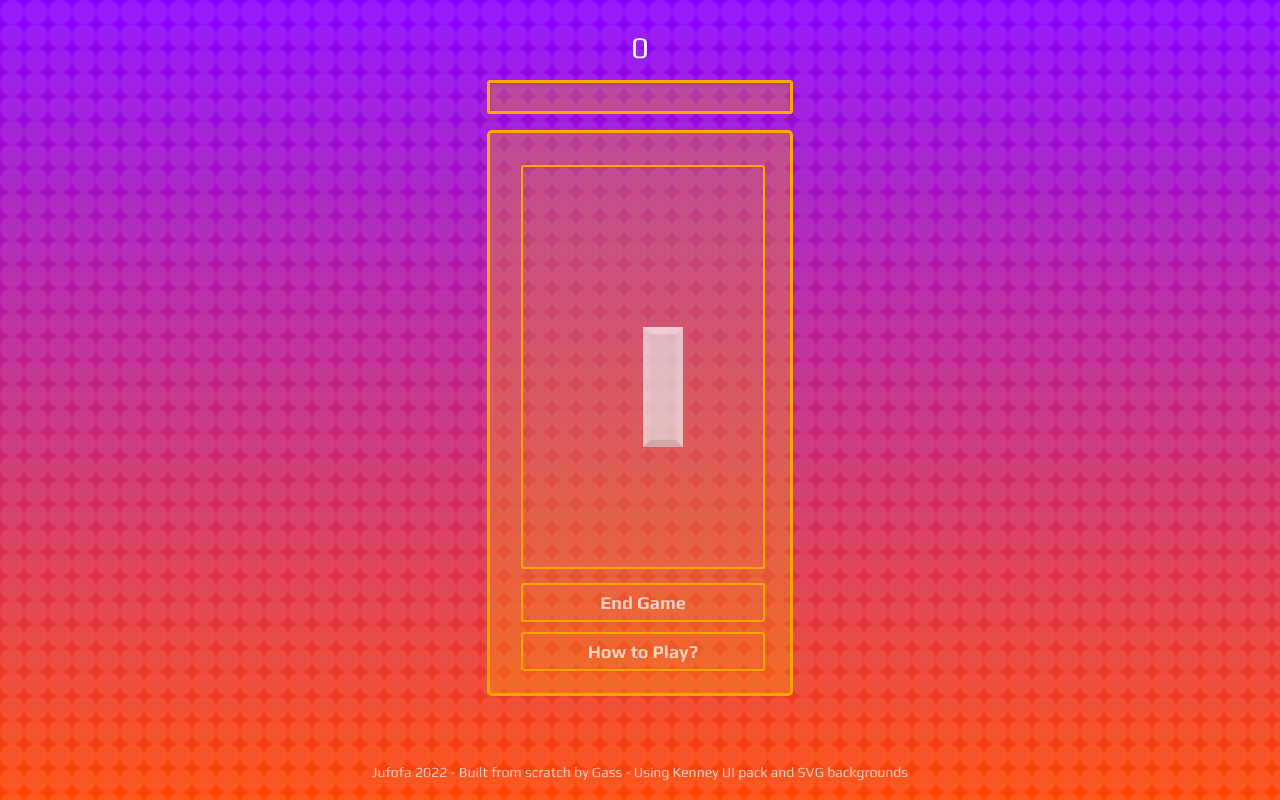
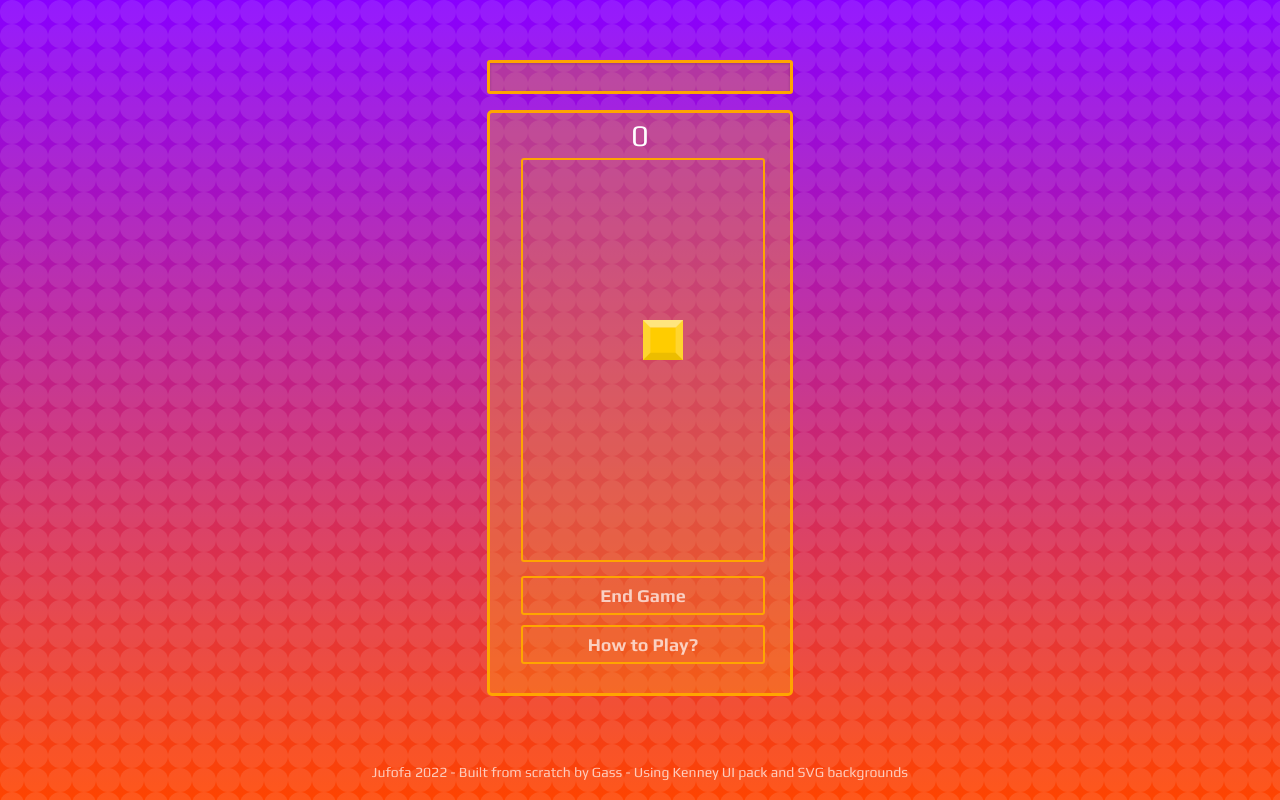
Before and after one commit to gass-git/jufofu-web, a plain HTML site: page index.html in a window 1280 px wide. Both pictures are taken after a click on the button "Start Game". Drawn offline with Linux system fonts and the light colour scheme.

Commit message:
New bomb mechanism working

```diff
--- a/engine-v3.js
+++ b/engine-v3.js
@@ -2,10 +2,8 @@ const canvas = document.getElementById("canvas"),
       scoreDiv = document.getElementById("score"),
       startBtn = document.getElementById("startBtn"),
       ctx = canvas.getContext("2d"),
-      progressBar = document.getElementById("progress-bar");
-
-// Variable for progress bar functionality
-var fill = 0
+      progressBar = document.getElementById("progress-bar"),
+      bombsInventory = document.getElementById("bombs-inventory");
 
 // Block images ------------------------------------
 const greenBlock = new Image(),
@@ -95,7 +93,8 @@ const speed = 1,
 var right = false,
     left = false,
     down = false,
-    up = false;
+    up = false,
+    spacebar = false;
 
 // Other global variables
 var score = 0,
@@ -104,6 +103,13 @@ var score = 0,
     isGameOver = false,
     timeOut = false,
     longInPlay = false;
+
+// Variable for progress bar functionality
+var fill = 0
+
+// Bomb inventory
+var bombsAvailable = 0,
+    throwBomb = false;
 
 /**
  * @abstract Piece classes
@@ -189,7 +195,7 @@ function gameLoop(){
 
   // Create the first piece
   if(pieces.length === 0){
-    pieces.push(randomPiece());
+    pieces.push(createPiece());
   }
 
   var AP // Active piece
@@ -199,6 +205,17 @@ function gameLoop(){
     drawPiece(p.image, p.x, p.y)
     p.isActive ? AP = p : null
   })
+
+  /**
+   * @abstract Throw bomb on next turn ?
+   *
+   */
+  if(spacebar && !throwBomb && bombsAvailable > 0){
+
+    throwBomb = true
+    bombsInventory.removeChild(bombsInventory.childNodes[bombsAvailable - 1])
+  }
+
 
   /**
    * @abstract Rotation
@@ -220,9 +237,28 @@ function gameLoop(){
    */
   let n
 
-  if(down){ // Booster
-    n = 5
-    fill < 100.1 ? fill += 0.1 : fill = 0  // Progress bar fill
+  // Show available bombs
+  var node = document.createElement("span")
+  var imageElement = document.createElement("img")
+  imageElement.src = "inGame_images/blackCircle.png"
+  node.appendChild(imageElement)
+
+  if(down){
+    n = 5 // Booster
+
+    // Bombs inventory
+    if(fill < 100){
+      fill += 0.2
+    }
+    else{
+      fill = 0
+
+      // Maximum capacity of bombs in inventory
+      bombsAvailable <= 8 ?  bombsAvailable++ : null
+
+      // Append new bomb to inventory DIV
+      bombsInventory.appendChild(node)
+    }
   }
   else{
     n = 40
@@ -272,7 +308,7 @@ function gameLoop(){
         }
 
         // Create a new piece
-        pieces.push(randomPiece())
+        pieces.push(createPiece())
       }
     }
 
@@ -293,7 +329,7 @@ function gameLoop(){
         else{
           // Deactivate piece and create a new one
           AP.isActive = false
-          pieces.push(randomPiece())
+          pieces.push(createPiece())
         }
 
       }
@@ -310,7 +346,7 @@ function gameLoop(){
         else{
           // Deactivate piece and create a new one
           AP.isActive = false
-          pieces.push(randomPiece())
+          pieces.push(createPiece())
         }
       }
     }
@@ -799,7 +835,15 @@ function GET_lowestAvailableRow(piece){
   return resultRow
 }
 
-function randomPiece(){
+function createPiece(){
+
+  if(throwBomb){
+
+    throwBomb = false
+    bombsAvailable -= 1
+    return new bomb()
+  }else{
+
     let rand = Math.random()
 
     /**
@@ -823,18 +867,17 @@ function randomPiece(){
     let randomColor = colorsInPlay[ Math.floor( Math.random() * (colorsInPlay.length) ) ]
 
     // IMPORTANT: make sure the function ALWAYS returns a piece
-  if(rand < 0.12 && pieces.length > 6){
-    return new bomb()
-  }
-  else if(rand < 0.25 && !longInPlay){
+    if(rand < 0.15 && !longInPlay){
       return new long()
     }
-  else if(rand < 0.35){
+    else if(rand < 0.25){
       return new block('crystal')
     }
     else {
       return new block(randomColor)
     }
+  }
+
 }
 
 function explode(p){
@@ -986,30 +1029,36 @@ function drawPiece(image, x, y){
 
 function handleKeyDown(e){
   if(e.key === "Right" || e.key === "ArrowRight"){
-    right = true;
+    right = true
   }
   if(e.key === "Left" || e.key === "ArrowLeft"){
-    left = true;
+    left = true
   }
   if(e.key === "Down" || e.key === "ArrowDown"){
-    down = true;
+    down = true
   }
   if(e.key === "Up" || e.key === "ArrowUp"){
-    up = true;
+    up = true
+  }
+  if(e.keyCode === 32){
+    spacebar = true
   }
 }
 function handleKeyUp(e){
   if(e.key === "Right" || e.key === "ArrowRight"){
-    right = false;
+    right = false
   }
   if(e.key === "Left" || e.key === "ArrowLeft"){
-    left = false;
+    left = false
   }
   if(e.key === "Down" || e.key === "ArrowDown"){
-    down = false;
+    down = false
   }
   if(e.key === "Up" || e.key === "ArrowUp"){
-    up = false;
+    up = false
+  }
+  if(e.keyCode === 32){
+    spacebar = false
   }
 }
 
--- a/index.html
+++ b/index.html
@@ -13,7 +13,7 @@
       This game does not work on touch screen devices.
     </div>
 
-    <div id="score" style="display:block">0</div>
+    <div id="bombs-inventory"></div>
 
     <div class="bar-wrapper">
       <div class="bar">
@@ -22,6 +22,8 @@
     </div>
 
     <div class="canvas-wrapper" id="game-wrapper" style="display:block">
+
+      <div id="score" style="display:block">0</div>
 
       <!-- IMPORTANT: width and height must be multiples of 2 -->
       <canvas id="canvas" width="240" height="400"></canvas>
--- a/styles.css
+++ b/styles.css
@@ -12,22 +12,31 @@ body {
 .canvas-wrapper {
   position: relative;
   width: 300px;
-  height: 560px;
+  height: 580px;
   margin: 0 auto;
   border: 3px solid rgb(255, 165, 0.3);
   background: rgb(255, 165, 0, 0.3);
   border-radius: 5px;
 }
+#bombs-inventory {
+  margin: 10px auto 10px auto;
+  height: 40px;
+  width: 300px;
+}
+#bombs-inventory span {
+  margin-right: 10px;
+}
+
 #score {
   width: 100%;
-  padding-top: 30px;
-  height: 50px;
+  padding-top: 5px;
+  height: 40px;
   text-align: center;
   font-size: 30px;
   color: white;
 }
 #canvas {
-  margin: 32px 0px 0px 31px;
+  margin: 0px 0px 0px 31px;
   border-radius: 3px;
   border: 2px solid orange;
 }
@@ -114,7 +123,7 @@ footer a:hover {
 }
 
 .bar {
-  margin: 0 auto;
+  margin: 10px auto 10px auto;
   width: 294px;
   background-color: rgb(255, 165, 0, 0.3);
   padding: 3px;
```
Lines whose indentation alone changed are shown as unchanged.
